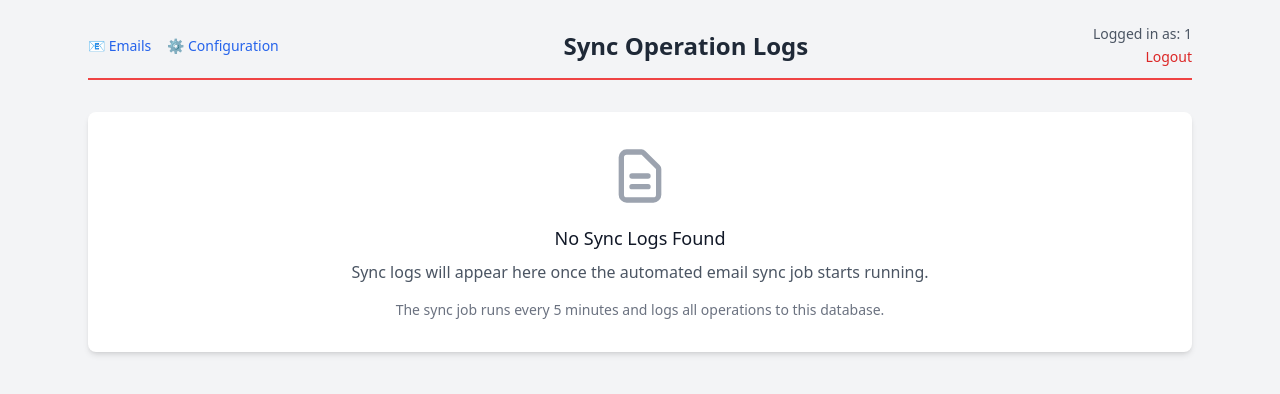
After one commit to doobeh/ynabtc, a Flask app: page /logs in a window 1280 px wide. The commit adds this page. Shown: the top 394 px of the page. Run offline with Flask 3, Linux system fonts and the light colour scheme; a user stored in the database is signed in; some libraries are stand-ins or nearby versions.

Commit message:
add cron, and logging

```diff
--- a/main.py
+++ b/main.py
@@ -1,6 +1,7 @@
 from flask import Flask, jsonify, render_template, request, redirect, url_for, flash, session, render_template_string, send_file
 import click
 import os
+import logging
 from googleapiclient.discovery import build
 from google.auth.transport.requests import Request
 from google.oauth2.credentials import Credentials
@@ -106,6 +107,19 @@ class Email(db.Model):
 
     def __repr__(self):
         return f'<Email {self.id}: {self.subject}>'
+
+
+# Sync Log model
+class SyncLog(db.Model):
+    id = db.Column(db.Integer, primary_key=True, autoincrement=True)
+    timestamp = db.Column(db.DateTime, default=lambda: datetime.now(timezone.utc))
+    status = db.Column(db.String(20))  # 'success', 'error', 'warning'
+    total_emails = db.Column(db.Integer)
+    new_emails = db.Column(db.Integer)
+    message = db.Column(db.Text)
+
+    def __repr__(self):
+        return f'<SyncLog {self.id}: {self.status} at {self.timestamp}>'
 
 def get_gmail_service():
     """Initialize and return Gmail API service with improved error handling"""
@@ -716,6 +730,14 @@ def send_email_to_ynab(email_id):
         return jsonify({"success": False, "error": result["error"]}), 500
 
 
+@app.route('/logs')
+@login_required
+def sync_logs():
+    """View sync operation logs"""
+    logs = SyncLog.query.order_by(SyncLog.timestamp.desc()).limit(50).all()
+    return render_template('logs.html', logs=logs)
+
+
 
 @app.cli.command()
 def init_db():
@@ -943,22 +965,44 @@ def test_payee_matching(budget_id):
         print(f"Error testing payee matching: {str(e)}")
 
 
+def log_sync_result(status, total_emails=None, new_emails=None, message=""):
+    """Log sync operation results to database"""
+    try:
+        sync_log = SyncLog(
+            status=status,
+            total_emails=total_emails,
+            new_emails=new_emails,
+            message=message
+        )
+        db.session.add(sync_log)
+        db.session.commit()
+    except Exception as e:
+        print(f"Warning: Failed to log sync result: {str(e)}")
+
+
 @app.cli.command()
 def sync_emails():
     """Sync Scotia Bank emails (for cron jobs)"""
-    print(f"[{datetime.now().isoformat()}] Starting email sync...")
+    sync_start_time = datetime.now().isoformat()
+    print(f"[{sync_start_time}] Starting email sync...")
 
     try:
         result = get_scotiabank_emails()
 
         if "error" in result:
-            print(f"ERROR: {result['error']}")
+            error_msg = result['error']
+            print(f"ERROR: {error_msg}")
+            log_sync_result("error", message=error_msg)
             exit(1)
 
         total_emails = len(result.get('emails', []))
         new_emails = result.get('new_count', 0)
 
-        print(f"SUCCESS: Found {total_emails} total emails, {new_emails} new")
+        success_msg = f"Found {total_emails} total emails, {new_emails} new"
+        print(f"SUCCESS: {success_msg}")
+
+        # Log the successful sync
+        log_sync_result("success", total_emails=total_emails, new_emails=new_emails, message=success_msg)
 
         if new_emails > 0:
             print(f"New emails processed: {new_emails}")
@@ -966,7 +1010,9 @@ def sync_emails():
             print("No new emails found")
 
     except Exception as e:
-        print(f"FATAL ERROR: {str(e)}")
+        error_msg = f"FATAL ERROR: {str(e)}"
+        print(error_msg)
+        log_sync_result("error", message=str(e))
         exit(1)
 
 
--- a/templates/emails.html
+++ b/templates/emails.html
@@ -70,6 +70,7 @@
             <div class="flex justify-between items-center">
                 <div class="flex space-x-4">
                     <a href="/config" class="text-blue-600 hover:text-blue-800 text-sm font-medium">⚙️ Configuration</a>
+                    <a href="/logs" class="text-blue-600 hover:text-blue-800 text-sm font-medium">📊 Sync Logs</a>
                 </div>
                 <h1 class="text-2xl font-bold">Scotia Bank Alert Emails</h1>
                 <div class="text-right">
--- /dev/null
+++ b/templates/logs.html
@@ -0,0 +1,118 @@
+<!DOCTYPE html>
+<html lang="en">
+<head>
+    <meta charset="UTF-8">
+    <meta name="viewport" content="width=device-width, initial-scale=1.0">
+    <title>Sync Logs - YNAB Scotia Integration</title>
+    <script src="https://cdn.tailwindcss.com"></script>
+</head>
+<body class="bg-gray-100 font-sans">
+    <div class="max-w-6xl mx-auto p-6">
+        <div class="text-center text-gray-800 border-b-2 border-red-500 pb-2.5 mb-8">
+            <div class="flex justify-between items-center">
+                <div class="flex space-x-4">
+                    <a href="/emails" class="text-blue-600 hover:text-blue-800 text-sm font-medium">📧 Emails</a>
+                    <a href="/config" class="text-blue-600 hover:text-blue-800 text-sm font-medium">⚙️ Configuration</a>
+                </div>
+                <h1 class="text-2xl font-bold">Sync Operation Logs</h1>
+                <div class="text-right">
+                    <div class="text-sm text-gray-600">Logged in as: {{ current_user.email }}</div>
+                    <a href="/logout" class="text-red-600 hover:text-red-800 text-sm">Logout</a>
+                </div>
+            </div>
+        </div>
+
+        {% if logs %}
+            <div class="bg-white rounded-lg shadow-md overflow-hidden">
+                <div class="bg-gray-50 px-6 py-3 border-b">
+                    <h2 class="text-lg font-semibold text-gray-800">Recent Sync Operations (Last 50)</h2>
+                    <p class="text-sm text-gray-600">Monitor your automated email sync job performance</p>
+                </div>
+
+                <div class="overflow-x-auto">
+                    <table class="w-full table-auto">
+                        <thead class="bg-gray-100">
+                            <tr class="text-left">
+                                <th class="px-6 py-3 text-xs font-medium text-gray-500 uppercase tracking-wider">Timestamp</th>
+                                <th class="px-6 py-3 text-xs font-medium text-gray-500 uppercase tracking-wider">Status</th>
+                                <th class="px-6 py-3 text-xs font-medium text-gray-500 uppercase tracking-wider">Emails</th>
+                                <th class="px-6 py-3 text-xs font-medium text-gray-500 uppercase tracking-wider">New</th>
+                                <th class="px-6 py-3 text-xs font-medium text-gray-500 uppercase tracking-wider">Message</th>
+                            </tr>
+                        </thead>
+                        <tbody class="divide-y divide-gray-200">
+                            {% for log in logs %}
+                            <tr class="hover:bg-gray-50">
+                                <td class="px-6 py-4 whitespace-nowrap text-sm text-gray-900">
+                                    {{ log.timestamp.strftime('%Y-%m-%d %H:%M:%S') }}
+                                </td>
+                                <td class="px-6 py-4 whitespace-nowrap">
+                                    {% if log.status == 'success' %}
+                                        <span class="inline-flex px-2 py-1 text-xs font-semibold rounded-full bg-green-100 text-green-800">
+                                            ✓ Success
+                                        </span>
+                                    {% elif log.status == 'error' %}
+                                        <span class="inline-flex px-2 py-1 text-xs font-semibold rounded-full bg-red-100 text-red-800">
+                                            ✗ Error
+                                        </span>
+                                    {% else %}
+                                        <span class="inline-flex px-2 py-1 text-xs font-semibold rounded-full bg-yellow-100 text-yellow-800">
+                                            ⚠ {{ log.status.title() }}
+                                        </span>
+                                    {% endif %}
+                                </td>
+                                <td class="px-6 py-4 whitespace-nowrap text-sm text-gray-900">
+                                    {% if log.total_emails is not none %}
+                                        {{ log.total_emails }}
+                                    {% else %}
+                                        —
+                                    {% endif %}
+                                </td>
+                                <td class="px-6 py-4 whitespace-nowrap text-sm text-gray-900">
+                                    {% if log.new_emails is not none %}
+                                        {% if log.new_emails > 0 %}
+                                            <span class="font-medium text-blue-600">{{ log.new_emails }}</span>
+                                        {% else %}
+                                            {{ log.new_emails }}
+                                        {% endif %}
+                                    {% else %}
+                                        —
+                                    {% endif %}
+                                </td>
+                                <td class="px-6 py-4 text-sm text-gray-700 max-w-md">
+                                    <div class="truncate" title="{{ log.message }}">
+                                        {{ log.message }}
+                                    </div>
+                                </td>
+                            </tr>
+                            {% endfor %}
+                        </tbody>
+                    </table>
+                </div>
+            </div>
+
+            <div class="mt-6 bg-blue-50 border border-blue-200 rounded-lg p-4">
+                <h3 class="font-semibold text-blue-800 mb-2">About Sync Logs</h3>
+                <ul class="text-blue-700 text-sm space-y-1">
+                    <li>• <strong>Success:</strong> Email sync completed without errors</li>
+                    <li>• <strong>Error:</strong> Gmail API authentication failed or other critical errors</li>
+                    <li>• <strong>Total Emails:</strong> All Scotia Bank emails found in Gmail</li>
+                    <li>• <strong>New Emails:</strong> Emails added to the database during this sync</li>
+                    <li>• Sync runs automatically every 5 minutes via Railway cron job</li>
+                </ul>
+            </div>
+        {% else %}
+            <div class="bg-white rounded-lg shadow-md p-8 text-center">
+                <div class="text-gray-400 mb-4">
+                    <svg class="w-16 h-16 mx-auto" fill="none" stroke="currentColor" viewBox="0 0 24 24">
+                        <path stroke-linecap="round" stroke-linejoin="round" stroke-width="2" d="M9 12h6m-6 4h6m2 5H7a2 2 0 01-2-2V5a2 2 0 012-2h5.586a1 1 0 01.707.293l5.414 5.414a1 1 0 01.293.707V19a2 2 0 01-2 2z"></path>
+                    </svg>
+                </div>
+                <h3 class="text-lg font-medium text-gray-900 mb-2">No Sync Logs Found</h3>
+                <p class="text-gray-600 mb-4">Sync logs will appear here once the automated email sync job starts running.</p>
+                <p class="text-sm text-gray-500">The sync job runs every 5 minutes and logs all operations to this database.</p>
+            </div>
+        {% endif %}
+    </div>
+</body>
+</html>
```
Also changed, not shown: railway.toml (added, +17 -0 lines).
